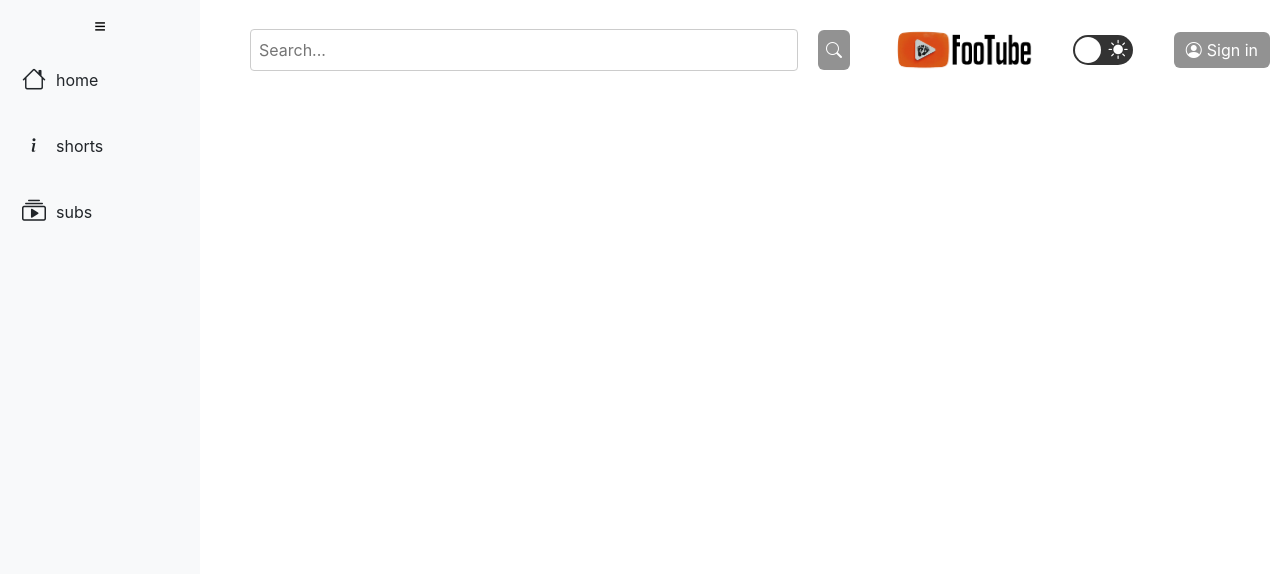
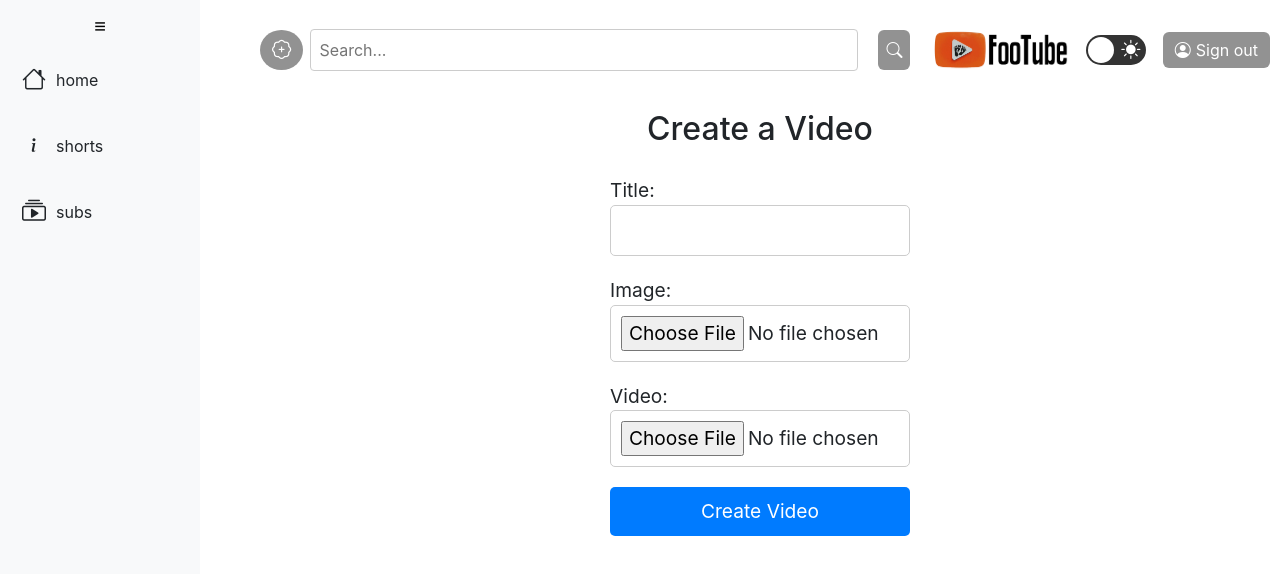
Before and after one commit to ayalbir/Web, a React (Create React App) app: page /create in a window 1280 px wide. Shown: the top 574 px of the page. Built offline with nearby package versions, Linux system fonts and the light colour scheme.

Commit message:
creating video working (needs to add few more things)

```diff
--- a/src/app/App.css
+++ b/src/app/App.css
@@ -108,3 +108,14 @@ body:not(.dark-mode) .btn {
   background-color: #929292;
   color: #fff;
 }
+
+.create-button {
+  background-color: #007bff;
+  color: white;
+  border-radius: 50%;
+  font-size: 1.2em;
+}
+
+.create-button:hover {
+  background-color: #0056b3;
+}
--- a/src/app/App.js
+++ b/src/app/App.js
@@ -4,16 +4,24 @@ import './App.css';
 import LeftMenu from '../leftMenu/LeftMenu';
 import videosData from '../videoLogic/videoItem/Videos.json';
 import Search from '../search/Search';
+import CreateVideo from '../createVideo/CreateVideo';
 import VideoListResults from '../videoLogic/videoListResults/VideoListResults';
 import VideoMain from '../videoLogic/videoMain/VideoMain';
 import SearchResults from '../search/SearchResults';
 import DarkModeButton from '../darkMode/DarkModeButton';
+
+const demoUser = {
+  id: 1,
+  name: "Demo User",
+  signedIn: true,
+};
 
 function App() {
   const [videoList, setVideoList] = useState([]);
   const [expanded, setExpanded] = useState(true);
   const [isDarkMode, setIsDarkMode] = useState(false);
   const [comments, setComments] = useState({});
+  const [user, setUser] = useState(demoUser);
 
   useEffect(() => {
     setVideoList(videosData);
@@ -25,26 +33,31 @@ function App() {
   };
 
   const addComment = (videoId, comment) => {
-    setComments((prevComments) => ({
+    setComments(prevComments => ({
       ...prevComments,
       [videoId]: [...(prevComments[videoId] || []), comment],
     }));
   };
 
   const deleteComment = (videoId, index) => {
-    setComments((prevComments) => ({
+    setComments(prevComments => ({
       ...prevComments,
       [videoId]: prevComments[videoId].filter((_, i) => i !== index),
     }));
   };
 
   const editComment = (videoId, index, newText) => {
-    setComments((prevComments) => ({
+    setComments(prevComments => ({
       ...prevComments,
       [videoId]: prevComments[videoId].map((comment, i) =>
         i === index ? { ...comment, text: newText } : comment
       ),
     }));
+  };
+
+  const handleSignOut = () => {
+    setUser({ ...user, signedIn: false });
+    // You can handle navigation here or pass down a prop to handle it in child components
   };
 
   return (
@@ -54,22 +67,33 @@ function App() {
           <LeftMenu expanded={expanded} setExpanded={setExpanded} />
           <div className={`col main-content ${expanded ? 'offset-md-3' : 'offset-md-1'}`}>
             <div className="search-signin-container">
+              <Link to="/create" className="btn create-button">
+                <i className="bi bi-patch-plus"></i>
+              </Link>
               <Search className="search-bar" />
               <Link to="/" className="app-logo-link">
                 <img src={isDarkMode ? "/images/logo-dark.svg" : "/images/logo-light.svg"} alt="Logo" className="app-logo" />
               </Link>
               <DarkModeButton toggleDarkMode={toggleDarkMode} isDarkMode={isDarkMode} />
-              <Link to="/signin" className="signin-link">
-                <button type="button" className="btn btn-primary">
+              {user.signedIn ? (
+                <button type="button" className="btn btn-primary" onClick={handleSignOut}>
                   <span className="bi bi-person-circle" aria-hidden="true"></span>
-                  <span className="signin-text">Sign in</span>
+                  <span className="signin-text">Sign out</span>
                 </button>
-              </Link>
+              ) : (
+                <Link to="/signin" className="signin-link">
+                  <button type="button" className="btn btn-primary">
+                    <span className="bi bi-person-circle" aria-hidden="true"></span>
+                    <span className="signin-text">Sign in</span>
+                  </button>
+                </Link>
+              )}
             </div>
             <Routes>
               <Route path="/" element={<VideoListResults videos={videoList} />} />
               <Route path="/video/:id" element={
                 <VideoMain
+                  videos={videoList} // Pass the videoList state
                   comments={comments}
                   addComment={addComment}
                   deleteComment={deleteComment}
@@ -77,6 +101,8 @@ function App() {
                 />
               } />
               <Route path="/search" element={<SearchResults videos={videoList} />} />
+              <Route path="/create" element={<CreateVideo setVideoList={setVideoList} user={user} />} />
+              <Route path="/signin" element={<h1>Sign In</h1>} />
             </Routes>
           </div>
         </div>
--- /dev/null
+++ b/src/createVideo/CreateVideo.css
@@ -0,0 +1,40 @@
+/* CreateVideo.css */
+
+.create-video-form {
+    display: flex;
+    flex-direction: column;
+    gap: 20px;
+    width: 300px;
+    margin: auto;
+  }
+
+  .create-video-form h2 {
+    text-align: center;
+  }
+
+  .create-video-form label {
+    display: flex;
+    flex-direction: column;
+    font-size: 1.2em;
+  }
+
+  .create-video-form input {
+    padding: 10px;
+    font-size: 1em;
+    border-radius: 5px;
+    border: 1px solid #ccc;
+  }
+
+  .create-video-form button {
+    padding: 10px;
+    font-size: 1.2em;
+    background-color: #007bff;
+    color: white;
+    border: none;
+    border-radius: 5px;
+    cursor: pointer;
+  }
+
+  .create-video-form button:hover {
+    background-color: #0056b3;
+  }
--- /dev/null
+++ b/src/createVideo/CreateVideo.js
@@ -0,0 +1,82 @@
+import React, { useState, useEffect } from "react";
+import { useNavigate } from "react-router-dom";
+import "./CreateVideo.css";
+
+const CreateVideo = ({ setVideoList, user }) => {
+  const [title, setTitle] = useState("");
+  const [image, setImage] = useState(null);
+  const [video, setVideo] = useState(null); // State to store the video file
+  const navigate = useNavigate();
+
+  useEffect(() => {
+    if (!user.signedIn) {
+      navigate("/signin");
+    }
+  }, [navigate, user.signedIn]);
+
+  const handleSubmit = (event) => {
+    event.preventDefault();
+
+    if (!image || !video) {
+      alert("Please upload both an image and a video.");
+      return;
+    }
+
+    const videoUrl = URL.createObjectURL(video); // Convert video file to URL
+
+    const newVideo = {
+      id: Date.now(), // Using current timestamp as a unique id
+      title,
+      pic: URL.createObjectURL(image), // Store the image file directly
+      url: videoUrl, // Store the video URL
+      author: user.name, // Assuming user's name is the author
+      views: 0, // Initial views
+      date: new Date().toLocaleDateString(), // Current date
+      description: "", // Empty description for now
+    };
+
+    console.log(newVideo); // Check if the newVideo object contains the url property
+
+    setVideoList((prevList) => [...prevList, newVideo]);
+    navigate("/");
+  };
+
+
+
+
+  return (
+    <form className="create-video-form" onSubmit={handleSubmit}>
+      <h2>Create a Video</h2>
+      <label>
+        Title:
+        <input
+          type="text"
+          value={title}
+          onChange={(e) => setTitle(e.target.value)}
+          required
+        />
+      </label>
+      <label>
+        Image:
+        <input
+          type="file"
+          accept="image/*"
+          onChange={(e) => setImage(e.target.files[0])}
+          required
+        />
+      </label>
+      <label>
+        Video:
+        <input
+          type="file"
+          accept="video/*" // Allow all video types
+          onChange={(e) => setVideo(e.target.files[0])}
+          required
+        />
+      </label>
+      <button type="submit">Create Video</button>
+    </form>
+  );
+};
+
+export default CreateVideo;
--- a/src/videoLogic/commentsSection/CommentsSection.css
+++ b/src/videoLogic/commentsSection/CommentsSection.css
@@ -23,6 +23,11 @@
 
   .dark-mode .comment-form .form-control::placeholder {
     color: #ffffff; /* White placeholder in dark mode */
+  }
+
+  .dark-mode .comment{
+    background-color: #333;
+    color: white;
   }
 
   .comment-button {
--- a/src/videoLogic/videoItem/VideoItem.js
+++ b/src/videoLogic/videoItem/VideoItem.js
@@ -1,5 +1,3 @@
-// this component is used to display a single video item in the *video list*
-
 import './VideoItem.css';
 import { Link } from 'react-router-dom';
 
@@ -11,7 +9,7 @@ function VideoItem({ video }) {
   return (
     <div className="col-lg-3 col-md-4 col-sm-6 mb-4">
       <Link to={`/video/${video.id}`} className="card video-card">
-        <img src={video.pic} className="card-img-top" alt={video.title} />
+        <img src={video.pic} className="card-img-top" alt={video.title} /> {/* Ensure pic property exists */}
         <div className="card-body">
           <h5 className="card-title">{video.title}</h5>
           <p className="card-text">{video.author}</p>
--- a/src/videoLogic/videoMain/VideoMain.js
+++ b/src/videoLogic/videoMain/VideoMain.js
@@ -1,13 +1,12 @@
 import React, { useState } from 'react';
 import { useParams, Link } from 'react-router-dom';
-import videos from '../videoItem/Videos.json';
 import VideoPlayer from '../videoPlayer/VideoPlayer';
 import VideoInfo from '../videoInfo/VideoInfo';
 import SuggestedVideos from '../suggestedVideos/SuggestedVideos';
 import CommentsSection from '../commentsSection/CommentsSection';
 import './VideoMain.css';
 
-const VideoMain = ({ comments, addComment, deleteComment, editComment }) => {
+const VideoMain = ({ videos, comments, addComment, deleteComment, editComment }) => {
   const { id } = useParams();
   const video = videos.find(v => v.id === parseInt(id));
   const [showModal, setShowModal] = useState(false);
```
